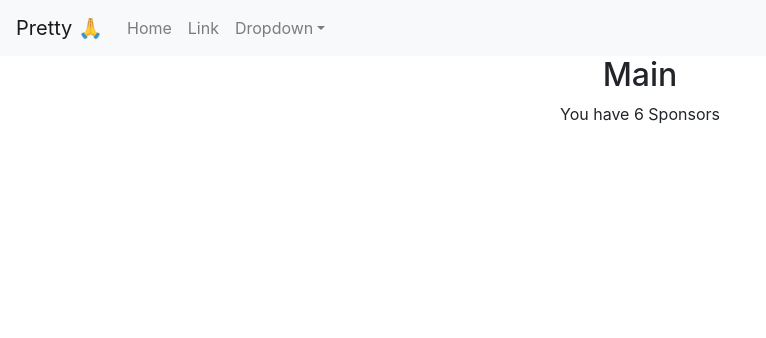
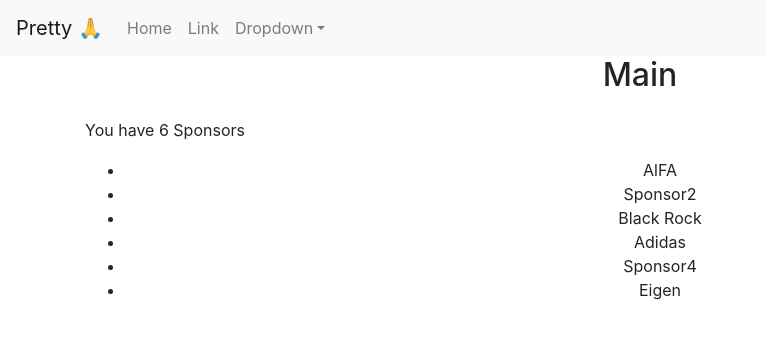
Before and after one commit to tr-hack-to-the-future/prettyplease-frontend, a React (Create React App) app: page / in a window 1280 px wide. Shown: the top 338 px of the page, without its empty margins (0-766 px from the left). Built offline with nearby package versions, Linux system fonts and the light colour scheme.

Commit message:
Changed to display Sponsor Data

```diff
--- a/package.json
+++ b/package.json
@@ -10,6 +10,7 @@
     "react": "^16.13.1",
     "react-bootstrap": "^1.3.0",
     "react-dom": "^16.13.1",
+    "react-router-dom": "^5.2.0",
     "react-scripts": "3.4.3"
   },
   "scripts": {
--- a/src/Main.js
+++ b/src/Main.js
@@ -1,5 +1,6 @@
 import React from 'react';
 import PPNavbar from './components/PPNavbar';
+import Sponsorlist from './components/Sponsorlist';
 
 function Main({SponsorData}) {
   return (
@@ -7,7 +8,9 @@ function Main({SponsorData}) {
       <PPNavbar />
 
       <h2>Main</h2>
-      <p>You have {SponsorData.length} Sponsors</p>
+      <Sponsorlist SponsorData={SponsorData}/>
+      {/* <p>You have {SponsorData.length} Sponsors</p> */}
+
        {/* <p>{SponsorData}
 
       {SponsorData.forEach((sponsor)=> sponsor.sponsorName)}; */}
--- /dev/null
+++ b/src/components/Sponsorlist.js
@@ -0,0 +1,24 @@
+import React from 'react';
+
+
+
+function Sponsorlist({ SponsorData }) {
+
+
+
+    return (
+        <div className="container">
+
+            <p className="text-justify mt-4">You have {SponsorData.length} Sponsors</p>
+            <ul>
+                {SponsorData.map(Sponsor => <li >{Sponsor.sponsorName}</li>)}
+            </ul>
+
+        </div>
+
+
+
+    );
+}
+
+export default Sponsorlist;
```
Also changed, not shown: src/components/PPNavbar.js (line endings or trailing spaces), 1 other file (tests, documents, lock files or other folders).
